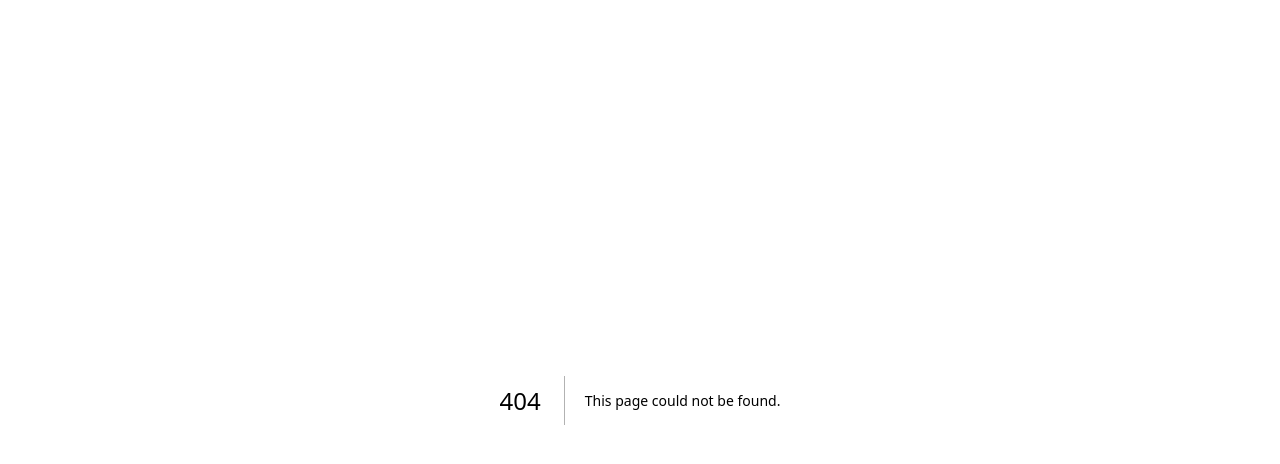
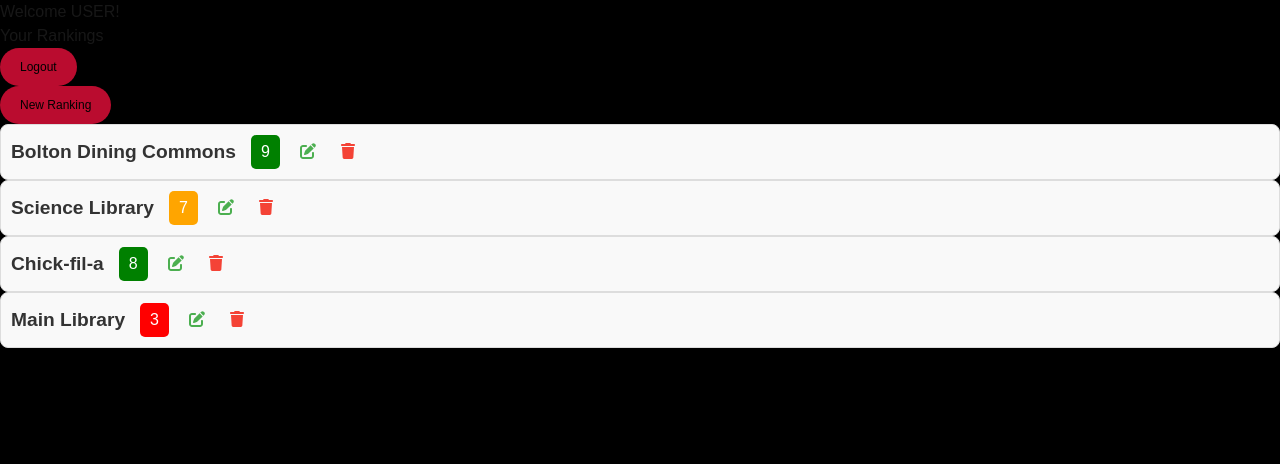
Before and after one commit to matthewdinh01/RateMyUGA, a Next.js app in the folder my-app/: page /pages/user-data-page in a window 1280 px wide. Before the commit this address had no page. Shown: the top 464 px of the page. Built offline with nearby package versions, Linux system fonts and the light colour scheme.

Commit message:
user page

```diff
--- /dev/null
+++ b/my-app/src/app/components/LogoutButton.module.css
@@ -0,0 +1,12 @@
+.logoutBtn {
+    background-color: rgb(186, 12, 47);
+    color: black;
+    border-radius: 25px;
+    cursor: pointer;
+    padding: 10px 20px;
+    font-size: 12px;
+}
+
+.logoutBtn:hover {
+    background-color: darkred;
+  }
--- a/my-app/src/app/components/LogoutButton.tsx
+++ b/my-app/src/app/components/LogoutButton.tsx
@@ -1,3 +1,5 @@
+import styles from './LogoutButton.module.css'
+import useRouter from ''
 
 function logout() {
     /* isLoggedIn = false;*/
@@ -6,7 +8,7 @@
 function LogoutButton() {
     return(
         <div>
-            <button /*onClick={logout}*/>Logout</button>
+            <button /*onClick={logout}*/ className={styles.logoutBtn}>Logout</button>
         </div>
     );
 }
--- a/my-app/src/app/components/NewRankButton.tsx
+++ b/my-app/src/app/components/NewRankButton.tsx
@@ -1,9 +1,13 @@
+"use client"
 import React from 'react';
+import styles from './LogoutButton.module.css';
+import { useRouter } from 'next/navigation'
 
 function NewRankButton() {
+    const router = useRouter();
     return(
         <div>
-            <button /*onClick={route to page}*/>New Ranking</button>
+            <button onClick={() => router.push('/pages/create-bolton-rating')} className={styles.logoutBtn}>New Ranking</button>
         </div>
     );
 }
--- /dev/null
+++ b/my-app/src/app/components/PrevRankings.module.css
@@ -0,0 +1,49 @@
+/* PrevRankings.module.css */
+
+.container {
+    display: flex;
+    flex-direction: column;
+    gap: 10px;
+    padding: 20px;
+  }
+
+  .rankingItem {
+    display: flex;
+    align-items: center;
+    gap: 15px;
+    padding: 10px;
+    border: 1px solid #ddd;
+    border-radius: 8px;
+    background-color: #f9f9f9;
+  }
+
+  .name {
+    font-weight: bold;
+    font-size: 1.2rem;
+    color: #333;
+  }
+
+  .rank {
+    padding: 5px 10px;
+    border-radius: 5px;
+    color: white;
+  }
+
+  .button {
+    background-color: transparent;
+    border: none;
+    cursor: pointer;
+    padding: 5px;
+  }
+
+  .button:hover {
+    opacity: 0.8;
+  }
+
+  .editButton {
+    color: #4caf50; /* Green color for edit icon */
+  }
+
+  .deleteButton {
+    color: #f44336; /* Red color for trash icon */
+  }
--- a/my-app/src/app/components/PrevRankings.tsx
+++ b/my-app/src/app/components/PrevRankings.tsx
@@ -1,16 +1,37 @@
 import React from "react";
+import styles from './PrevRankings.module.css';
+import { FontAwesomeIcon } from '@fortawesome/react-fontawesome';
+import { faEdit } from '@fortawesome/free-solid-svg-icons';
+import { faTrash } from '@fortawesome/free-solid-svg-icons';
+import '@fortawesome/fontawesome-svg-core/styles.css';
 
 type PrevRankingsProps = {
     rankings: [string, number][];
 };
 
 function PrevRankings({ rankings }: PrevRankingsProps) {
+    const rankColor = (rank: number) => {
+        if (rank >= 8) {
+            return "green"
+        } else if (rank <= 3) {
+            return "red"
+        } else {
+            return "orange"
+        }
+    };
+
     return (
         <div>
             {rankings.map((ranking, index) => (
-                <div key={index}>
-                    <h3>{ranking[0]}</h3>
-                    <p>Rating: {ranking[1]}</p>
+                <div key={index} className={styles.rankingItem}>
+                    <span className={styles.name}>{ranking[0]}</span>
+                    <span className={styles.rank} style={{backgroundColor: rankColor(ranking[1])}}> {ranking[1]} </span>
+                    <button className={`${styles.button} ${styles.editButton}`}>
+                        <FontAwesomeIcon icon={faEdit} />
+                    </button>
+                    <button className={`${styles.button} ${styles.deleteButton}`}>
+                        <FontAwesomeIcon icon={faTrash} />
+                    </button>
                 </div>
             ))}
         </div>
--- a/my-app/src/app/components/UsersDataPage.tsx
+++ b/my-app/src/app/components/UsersDataPage.tsx
@@ -6,13 +6,16 @@
 const rankings: [string, number][] = [
     ["Bolton Dining Commons", 9],
     ["Science Library", 7],
-    ["Chick-fil-a", 8]
+    ["Chick-fil-a", 8],
+    ["Main Library", 3]
   ];
 
 function UsersDataPage() {
     return(
         <div>
             <nav></nav>
+            <h1>Welcome USER!</h1>
+            <h2>Your Rankings</h2>
             <LogoutButton/>
             <NewRankButton/>
             <PrevRanking rankings={rankings}/>
--- /dev/null
+++ b/my-app/src/app/pages/user-data-page/page.tsx
@@ -0,0 +1,9 @@
+import UsersDataPage from "@/app/components/UsersDataPage";
+
+export default function UserDataPage() {
+    return(
+        <div>
+            <UsersDataPage/>
+        </div>
+    )
+}
```
